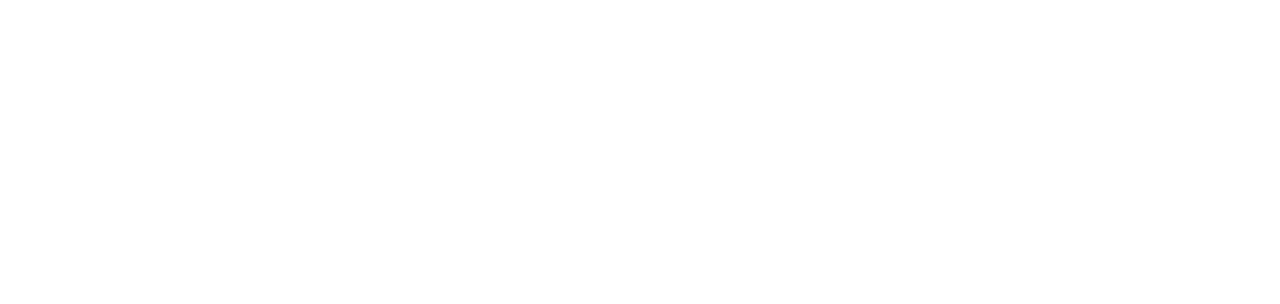
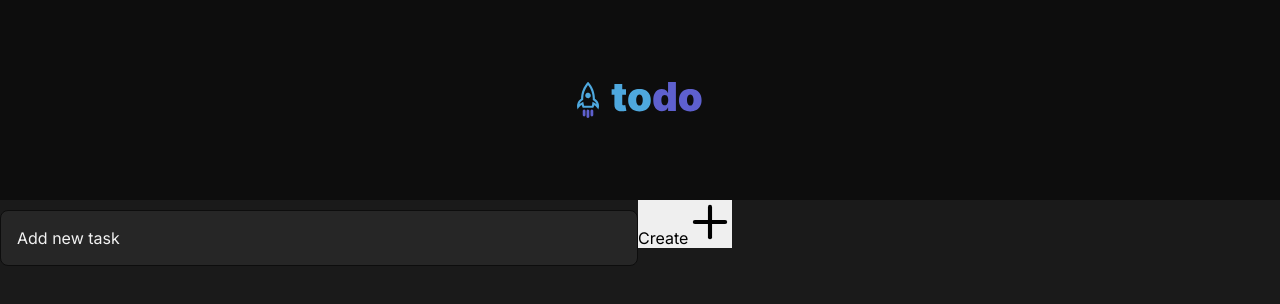
Before and after one commit to ruivergani/ignite-to-do-list-react, a React (Vite) app: page / in a window 1280 px wide. Shown: the top 304 px of the page. Built offline with nearby package versions, Linux system fonts and the light colour scheme.

Commit message:
component input created

```diff
--- a/src/App.jsx
+++ b/src/App.jsx
@@ -1,7 +1,48 @@
+import {v4 as uuidv4} from 'uuid';
+import { Header } from "./components/Header";
+import GlobalStyle from "./styles/global";
+import { Input } from './components/Input';
+import { Plus } from 'phosphor-react';
+
+// Tasks Array
+const tasks = [
+  {
+    id: uuidv4(),
+    title: "Terminar desafio",
+    isComplete: true,
+  },
+  {
+    id: uuidv4(),
+    title: "Terminar tarefa de casa",
+    isComplete: true,
+  },
+  {
+    id: uuidv4(),
+    title: "Lorem ipsum dolor sit amet consectetur adipisicing elit. Dolorem dolore repudiandae, qui molestias laborum expedita vitae",
+    isComplete: false,
+  }
+]
 
 function App() {
+
+  function handleSubmit(){
+
+  }
   return (
     <>
+      <GlobalStyle/>
+      <Header/>
+      <form action="" onSubmit={handleSubmit}>
+        <Input
+          typeInput="text"
+          valueInput="Add new task"
+
+        />
+        <button type='submit'>
+          Create
+          <Plus size={44} weight="bold" />
+        </button>
+      </form>
 
     </>
   )
--- a/src/components/Header/index.jsx
+++ b/src/components/Header/index.jsx
@@ -0,0 +1,13 @@
+import todoLogo from '../../assets/logos/logo-todo.svg';
+import { StyleHeader } from './styles'; // importing all styled-components
+
+// Header Component
+export function Header (){
+  return (
+    <StyleHeader>
+      <div className="container">
+        <img src={todoLogo} alt="Logo To Do" />
+      </div>
+    </StyleHeader>
+  )
+}
--- a/src/components/Header/styles.js
+++ b/src/components/Header/styles.js
@@ -0,0 +1,18 @@
+import styled from "styled-components";
+
+// Header
+export const StyleHeader = styled.header`
+  background-color: var(--gray-700);
+  padding-top: 4.5rem;
+  padding-bottom: 5rem;
+  .container{
+    display: flex;
+    align-items: center;
+    justify-content: center;
+  }
+  // Responsive
+  @media (max-width: 768px){
+    padding-top: 3rem;
+    padding-bottom: 3rem;
+  }
+`;
--- a/src/components/Input/index.jsx
+++ b/src/components/Input/index.jsx
@@ -0,0 +1,13 @@
+/* eslint-disable react/prop-types */
+import {StyleInput} from './styles';
+// Component Input
+export function Input({typeInput, valueInput, setInputValue,}){
+  return(
+    <StyleInput
+      type={typeInput}
+      value={valueInput}
+      onChange={(event) => setInputValue(event.target.value)}
+    >
+    </StyleInput>
+  )
+}
--- a/src/components/Input/styles.js
+++ b/src/components/Input/styles.js
@@ -0,0 +1,23 @@
+import styled from "styled-components";
+
+// Input
+export const StyleInput = styled.input`
+  width: 100%;
+  max-width: 638px;
+  padding: 16px;
+  border-radius: 8px;
+  border: 1px solid var(--gray-700);
+  background: var(--gray-500);
+  color: var(--gray-100);
+  font-family: 'Inter', sans-serif;
+  font-size: 16px;
+  font-weight: 400;
+  line-height: 140%;
+  &::placeholder{
+    color: var(--gray-300);
+    font-family: 'Inter', sans-serif;
+    font-size: 16px;
+    font-weight: 400;
+    line-height: 140%;
+  }
+`;
--- a/src/styles/global.js
+++ b/src/styles/global.js
@@ -0,0 +1,61 @@
+import { createGlobalStyle } from "styled-components"; // Create Global Style (styled-components)
+
+const GlobalStyle = createGlobalStyle`
+  :root {
+    --white: #fff;
+    // Produto
+    --blue-dark: #1E6F9F;
+    --blue:#4EA8DE;
+    --purple-dark: #5E60CE;
+    --purple:#8284FA;
+    // Base
+    --gray-700: #0D0D0D;
+    --gray-600: #1A1A1A;
+    --gray-500: #262626;
+    --gray-300: #808080;
+    --gray-200: #D9D9D9;
+    --gray-100: #F2F2F2;
+    // Feedback
+    --danger: #E25858;
+  }
+  *{
+    margin: 0;
+    padding: 0;
+    box-sizing: border-box;
+    border: none;
+    list-style: none;
+    text-decoration: none;
+    font-size: 16px;
+  }
+  body{
+    background-color: var(--gray-600);
+    color: var(--gray-300);
+    -webkit-font-smoothing: antialiased; /* webkit padrao */
+  }
+  body, input, textarea, button{
+    font-family: 'Inter', sans-serif;
+    font-weight: 400;
+    font-size: 1rem;
+  }
+  :focus{ /* click on the elements (border) */
+    outline: transparent;
+    box-shadow: 0 0 0 2px var(--purple);
+  }
+  .container{
+    width: 100%;
+    max-width: 127.6rem;
+    margin: 0 auto;
+    padding: 0;
+  }
+  @media (max-width: 1400px){
+    .container{
+      padding: 0px 2.5rem;
+    }
+  }
+  @media (max-width: 300px){
+    .container{
+      padding: 0px 1.5rem;
+    }
+  }
+`;
+export default GlobalStyle;
```
Also changed, not shown: src/components/Button/index.jsx (added), src/components/Button/styles.js (added).
